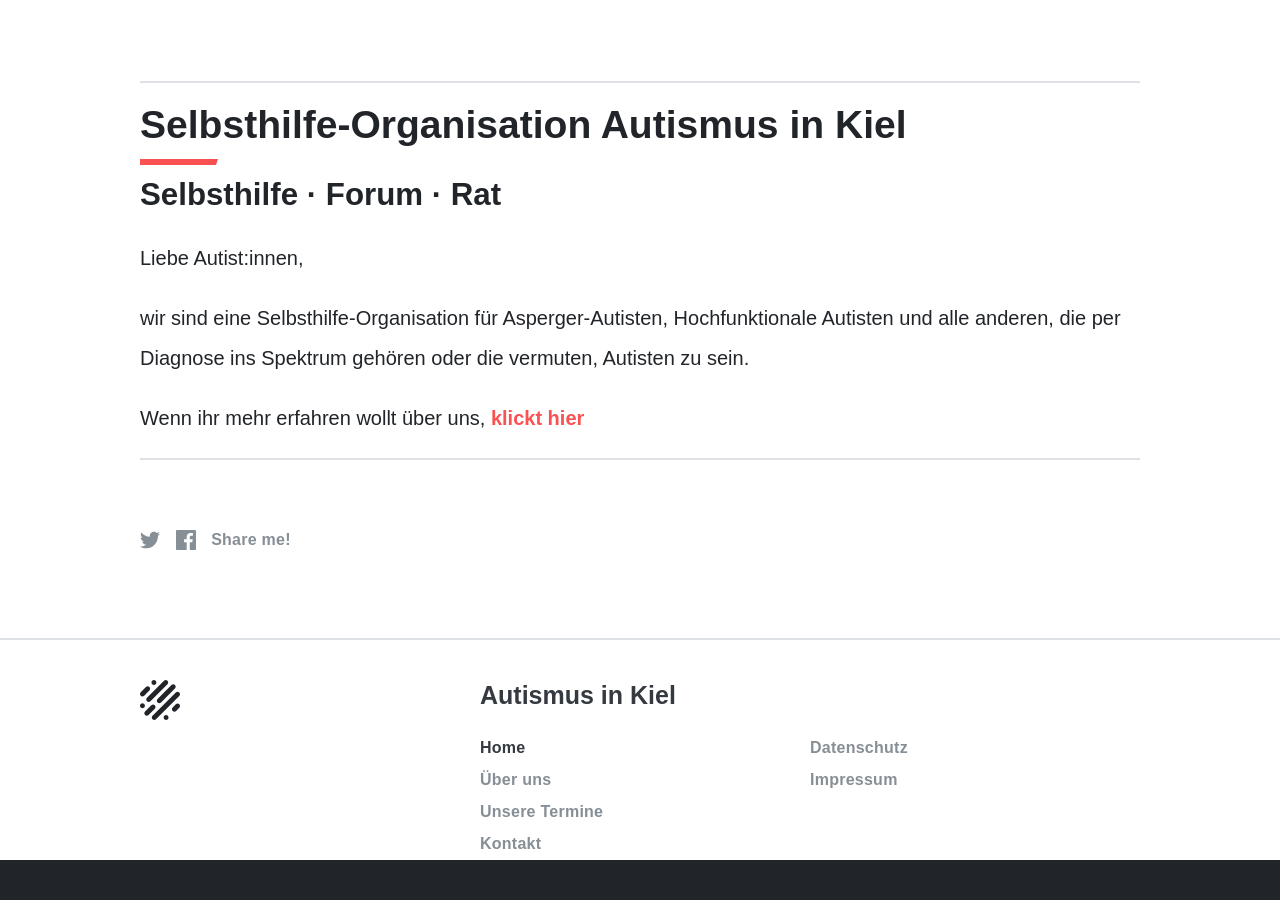
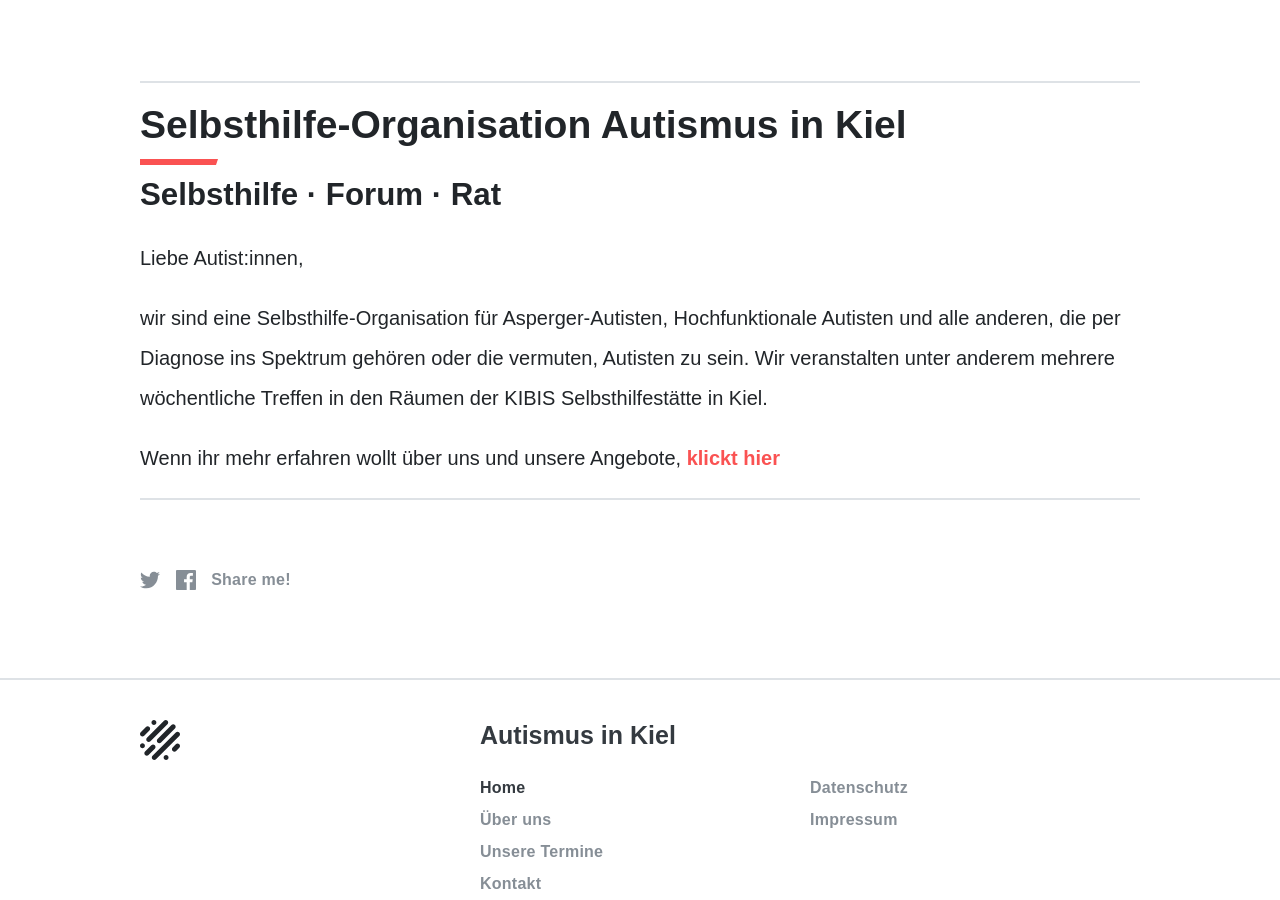
Before and after one commit to insertmesh/AIKWebsite_TEST, a Jekyll site: the page built from index.markdown, in a window 1280 px wide and 900 px high, scrolled down 862 px. Built offline with Jekyll 4.4.1, drawn with Linux system fonts in a browser that asks for light colours; before the commit the page ends 1722 px from its top, so only the background shows below that.

Commit message:
Update index.markdown

```diff
--- a/index.markdown
+++ b/index.markdown
@@ -19,7 +19,8 @@ ref: "kiel01"
 Liebe Autist:innen,
 
 wir sind eine Selbsthilfe-Organisation für Asperger-Autisten, Hochfunktionale Autisten und alle anderen, die per Diagnose ins Spektrum gehören oder die vermuten, Autisten zu sein.
+Wir veranstalten unter anderem mehrere wöchentliche Treffen in den Räumen der KIBIS Selbsthilfestätte in Kiel.
 
-Wenn ihr mehr erfahren wollt über uns, [klickt hier]({{ site.baseurl }}/about/)
+Wenn ihr mehr erfahren wollt über uns und unsere Angebote, [klickt hier]({{ site.baseurl }}/about/)
 
 ---
```
